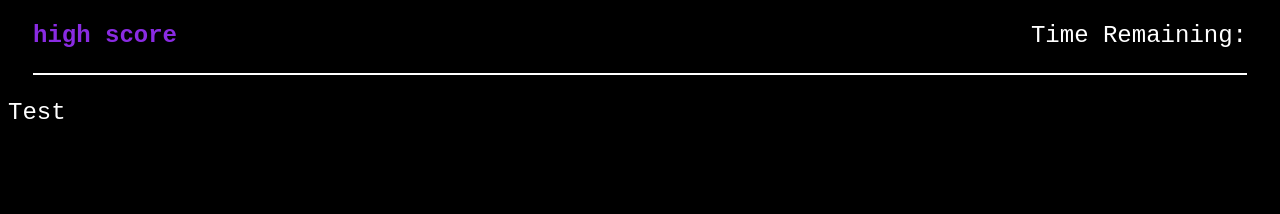
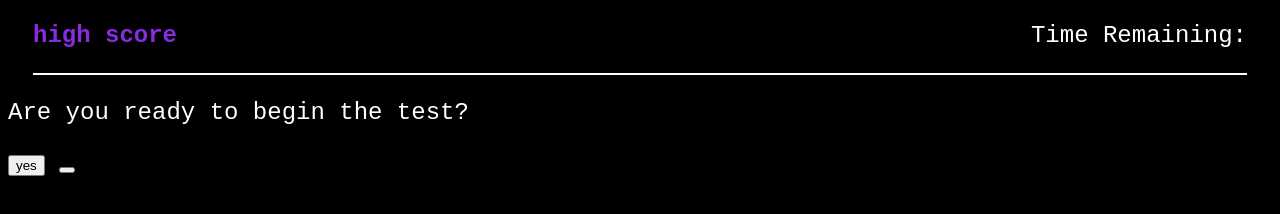
Before and after one commit to Deveritt96/java-quiz, a plain HTML site: page index.html in a window 1280 px wide. Drawn offline with nearby package versions, Linux system fonts and the light colour scheme.

Commit message:
added yes or no buttons to the html

```diff
--- a/index.html
+++ b/index.html
@@ -13,7 +13,10 @@
 </header>
 <body>
 <div>
-<p class="center">Test</p>
+<p class="question">Are you ready to begin the test?</p>
+
+<button id="start">yes</button>
+<button id="no"></button>
 
 </div>
 
```
